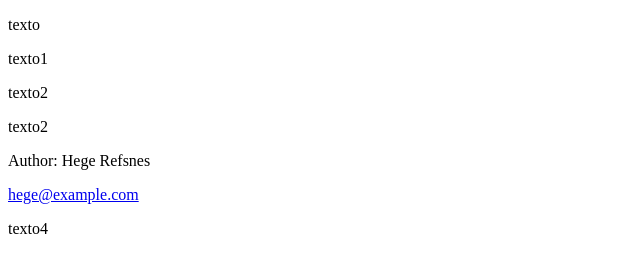
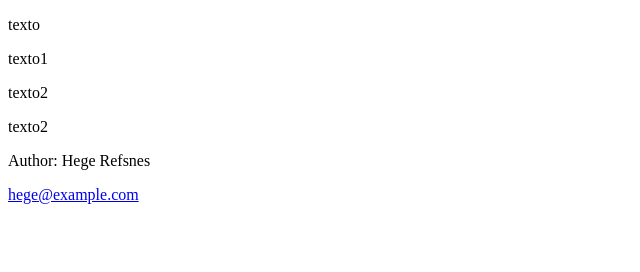
Before and after one commit to gcastro1984/Web-Technologies-Class, a plain HTML site: page ficha04/ex03/index.html in a window 1280 px wide. Shown: the full height of the page, 0-640 px from the left. Drawn offline with Linux system fonts and the light colour scheme.

Commit message:
Update index.html

```diff
--- a/ficha04/ex03/index.html
+++ b/ficha04/ex03/index.html
@@ -26,9 +26,6 @@
           </footer>
     </footer>
 
-    <section>
-        <p>texto4</p>
-    </section>
 
 </body>
 </html>
```
